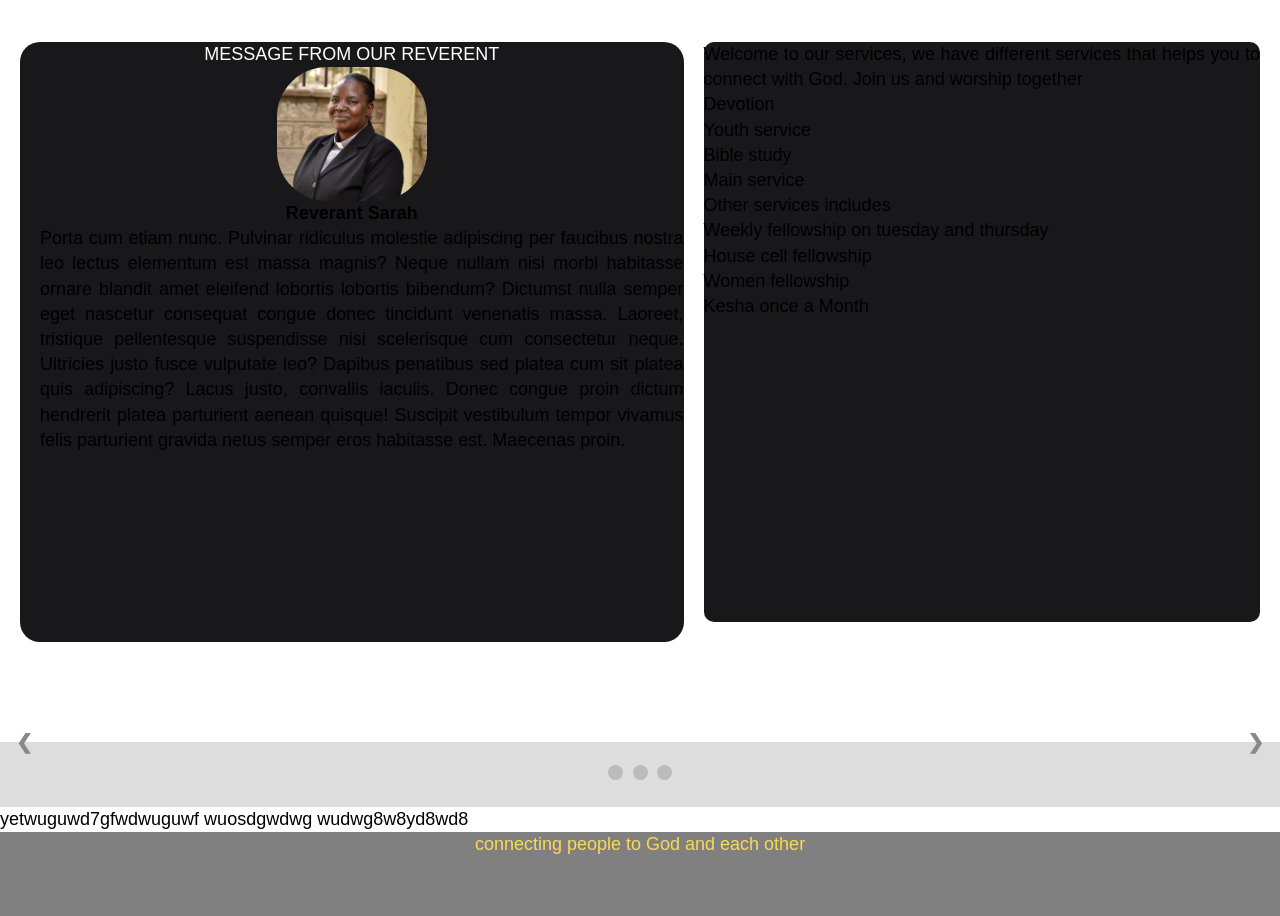
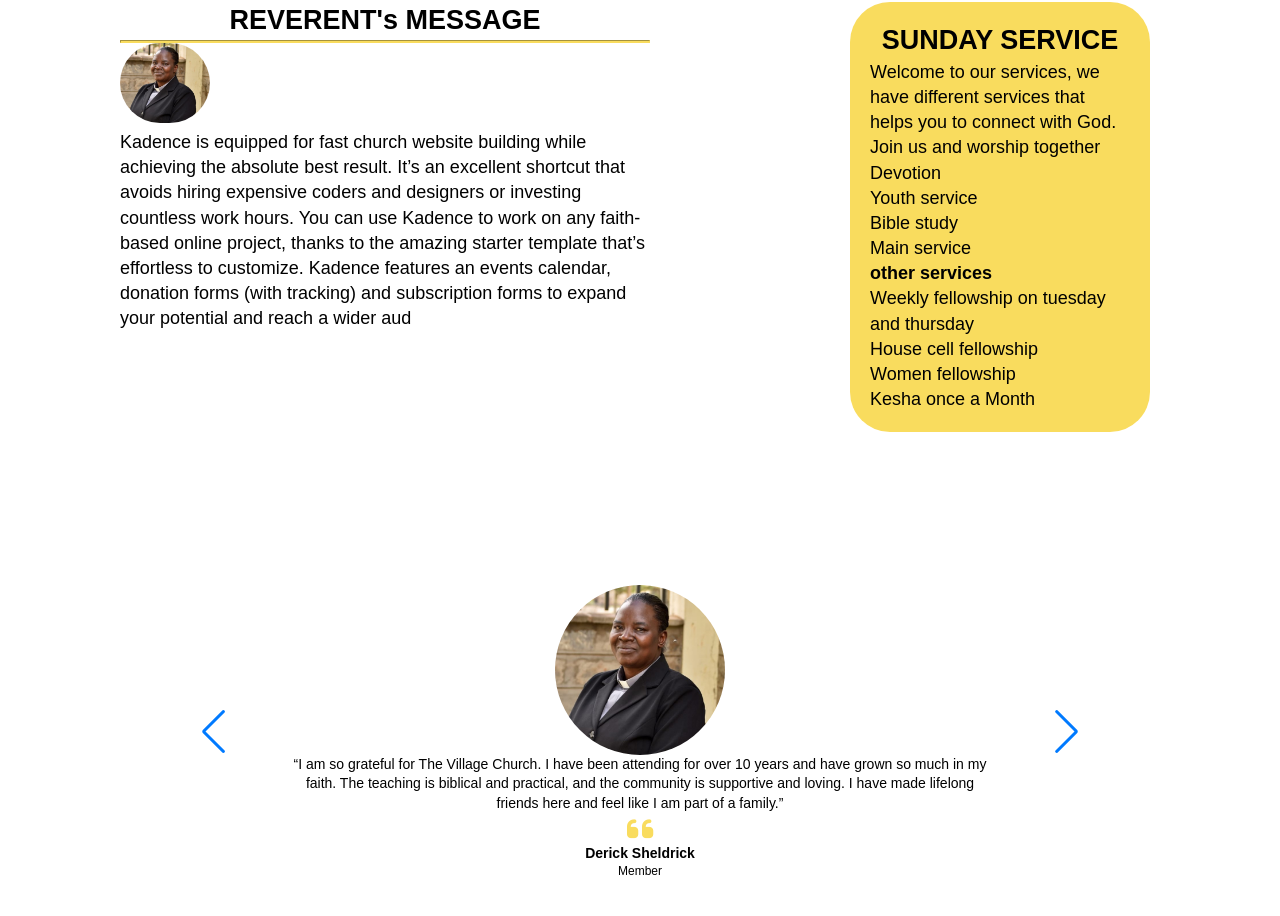
Before and after one commit to dericksheldrick/christtemple.github.io, a plain HTML site: page index.html in a window 1280 px wide. Shown: the part 858-1774 px from the top of the page. Drawn offline with Linux system fonts and the light colour scheme; files whose address does not match are found by name.

Commit message:
update on the ux

```diff
--- a/css/index.css
+++ b/css/index.css
@@ -64,6 +64,7 @@ a {
   opacity: 0.5;
   box-shadow: 0 2px 0 rgba(0, 0, 0, 0.4);
   z-index: 10;
+  border-bottom: 3px solid #f9d952;
 
 }
 .nav-list {
@@ -136,29 +137,91 @@ a {
 }
 .service-section {
   display:flex;
-  justify-content: space-around;
-  /*flex-direction: column;*/
-  text-align: justify;
-  padding: 10rem 2rem;
-  width: 100%;
-  height: 100vh;
+  flex-direction: row;
+  margin-left: 100px;
+  margin-right: 80px;
+  padding: 6rem 2rem;
 }
-.comment{
-  display: flex;
-/*justify-content: space-around;*/
-  padding: 30px 10px;
+hr{
+  height: 3px;
+  background-color:#f9dc5e;
+  border-color:#f9dc5e;
+}
+.message-section{
+  width: 50%;
 
 }
-.slider-container{
-  position: relative;
-  background: white;
+.sunday{
+  width: 300px;
+  margin-left: 200px;
+  padding: 20px;
+  border-radius: 40px;
+  background-color: #f9dc5e;
 }
-.myslides{
-  display:none;
-  padding: 80px;
+
+h2{
   text-align: center;
 }
-.prev, .next{
+.service-section img{
+  height: 80px;
+  width: auto;
+  border-radius: 50px;
+  cursor: pointer;
+}
+.container{
+  width: 100%;
+  height: 60vh;
+  margin: 0%;
+  padding: 0%;
+  box-sizing: border-box;
+  display: flex;
+  flex-direction: column;
+  align-items: center;
+  justify-content: center;
+}
+.testimony{
+  position: relative;
+  max-width: 900px;
+  width: 100%;
+  padding:50px 0;
+
+}
+.testimony img{
+  width:170px;
+  height: 170px;
+  border-radius: 50%;
+  object-fit: cover;
+}
+.myslides .slide{
+  display: flex;
+  align-items: center;
+  justify-content: center;
+  flex-direction: column;
+}
+.slide q{
+  padding: 0 100px;
+  text-align: center;
+  font-size: 14px;
+  font-weight: 400;
+
+}
+.myslides .quote-icon{
+  font-size: 30px;
+  color: #f9dc5e;
+}
+.myslides .author{
+  display: flex;
+  flex-direction: column;
+  font-size: 14px;
+  font-weight: 600;
+}
+.myslides .role{
+  display: flex;
+  flex-direction: column;
+  font-size: 12px;
+  font-weight: 400px;
+}
+/*.prev, .next{
   cursor: pointer;
   position: absolute;
   top: 50%;
@@ -201,57 +264,8 @@ a {
 q {
   font-style: italic;}
 .author {
-  color: cornflowerblue;}
+  color: cornflowerblue;}*/
 
-
-.box{
-  width:90%;
-  background: #181719;
-  border-radius: 20px;
-  z-index: 20;
-
-
-}
-.boxes{
-  margin-bottom: 20px;
-  margin-left: 20px;
-  background: #181719;
-  border-radius: 10px;
-  z-index: 20;
-}
-.message-section{
-  display: flex;
-  flex-direction: column;
-  justify-content: center;
-  align-items: center;
-  height: fit-content;
-  width: fit-content;
-  background-image: linear-gradient(to top right #fdf3ca, white);
-
-}
-.message-header{
-  color: white;
-
-}
-.profile{
-  width: 150px;
-  height: 1000%;
-  object-fit: cover;
-  border-radius: 50px;
-  cursor:pointer;
-}
-.profile-name{
-  display: flex;
-  flex-direction: column;
-  color: black;
-}
-.message-sent{
-  display: flex;
-  justify-content: space-around;
-  align-content: center;
-  margin-left: 20px;
-  /**margin-bottom: 36%;**/
-}
 
 .join-us-section {
   display: flex;
@@ -260,18 +274,19 @@ q {
   align-items: center;
   text-align: center;
   width: 100%;
-  height: 15vh;
+  height: auto;
   overflow: hidden;
-  background:gray;
+
 }
 .join-us-header{
   display:block;
-  color: #f9d952;
+
 }
 .join-us-list a {
   transition: all 0.3s ease-in-out 0s;
   display: inline-block;
-  padding: 0px;
+  padding: 30px;
   margin: 0px;
   font-size: 24px;
+  color:#f9d952;
 }
--- a/css/style.css
+++ b/css/style.css
@@ -2,6 +2,8 @@
 #gallery a{
     transition: 1s;
     padding: 15px;
+    border-radius: 70px;
+
 }
 #gallery a:hover{
     filter: grayscale(50%);
@@ -14,7 +16,27 @@
     flex-wrap: wrap;
     justify-content:center;
     align-items: center;
-    margin:8px 8px;
+    gap: 2px;
+    max-width: 1400px;
+    margin:0 auto;
+    padding: 20px 10px;
     transition: 1s;
     filter: grayscale(30%);
 }
+header{
+    text-align: center;
+    text-transform: uppercase;
+    padding:32px;
+    background-color: #f9dc5e;
+    color: black;
+    border-bottom: 4px solid #0f0a02;
+}
+img{
+    border-radius: 10px;
+    width: 100%;
+    max-width: 350px;
+    height: 300px;
+    object-fit: cover;
+    border-radius: 10px;
+
+}
--- a/index.html
+++ b/index.html
@@ -13,8 +13,10 @@
   <link rel="stylesheet" href="css/index.css">
   <link href="css/style.css" rel="stylesheet"/>
   <link href="css/lightbox.min.css" rel="stylesheet"/>
+  <link href="css/swiper-element-bundle.min.css" rel="stylesheet"/>
   <script src="js/lightbox-plus-jquery.min.js"></script>
-  <script src="slider.js"></script>
+  <script src="js/swiper-element-bundle.min.js"></script>
+  <script src="js/slide.js"></script>
   </head>
 <body>
     <nav id="navbar" class="nav">
@@ -33,23 +35,18 @@
       <button class="btn-success"><a href="#" target="_blank">Sunday Service</a></button>
     </section>
     <section id="service" class="service-section">
-      <div class="box">
-        <section id="message" class="message-section">
-          <div class="message-header">
-            <p>MESSAGE FROM OUR REVERENT</p>
+      <div class="message-section">
+        <h2>REVERENT's MESSAGE</h2>
+        <hr>
+        <img class="profile" src="image/pro 1.jpg" alt="Rev Ndeva">
+        <p>Kadence is equipped for fast church website building while achieving the absolute best result. It’s an excellent shortcut that avoids hiring expensive coders and designers or investing countless work hours.
+
+          You can use Kadence to work on any faith-based online project, thanks to the amazing starter template that’s effortless to customize.
+
+          Kadence features an events calendar, donation forms (with tracking) and subscription forms to expand your potential and reach a wider aud</p>
       </div>
-            <img class="profile" src="image/pro 1.jpg" alt="Rev Ndeva ">
-          <div class="profile-name">
-            <strong>Reverant Sarah</strong>
-          </div>
-          <div class="message-sent">
-            <p>
-              Porta cum etiam nunc. Pulvinar ridiculus molestie adipiscing per faucibus nostra leo lectus elementum est massa magnis? Neque nullam nisi morbi habitasse ornare blandit amet eleifend lobortis lobortis bibendum? Dictumst nulla semper eget nascetur consequat congue donec tincidunt venenatis massa. Laoreet, tristique pellentesque suspendisse nisi scelerisque cum consectetur neque. Ultricies justo fusce vulputate leo? Dapibus penatibus sed platea cum sit platea quis adipiscing? Lacus justo, convallis iaculis. Donec congue proin dictum hendrerit platea parturient aenean quisque! Suscipit vestibulum tempor vivamus felis parturient gravida netus semper eros habitasse est. Maecenas proin.</p>
-          </div>
-        </section>
-      </div>
-      <div class="boxes">
-        <div class="ses">
+      <div class="sunday">
+        <h2>SUNDAY SERVICE</h2>
         <p>Welcome to our services, we have different services that helps you to connect with God. Join us and worship together</p>
         <ul>
           <li>Devotion</li>
@@ -57,7 +54,7 @@
           <li>Bible study</li>
           <li>Main service</li>
         </ul>
-          <p>Other services includes</p>
+        <h4>other services</h4>
         <UL>
           <li>Weekly fellowship on tuesday and thursday</li>
           <li>House cell fellowship</li>
@@ -65,30 +62,38 @@
           <li>Kesha once a Month</li>
         </UL>
       </div>
+    </section>
+    <section class="container">
+      <div class="testimony mySwiper">
+        <div class="myslides swiper-wrapper">
+          <div class="slide swiper-slide">
+            <img class="profile" src="image/pro 1.jpg" alt="Rev Ndeva">
+            <q>I am so grateful for The Village Church. I have been attending for over 10 years and have grown so much in my faith. The teaching is biblical and practical, and the community is supportive and loving. I have made lifelong friends here and feel like I am part of a family.</q>
+            <i class="fa-solid fa-quote-left quote-icon"></i>
+            <span class="author">Derick Sheldrick</span>
+            <span class="role">Member</span>
+          </div>
+          <!--<div class="slide swiper-slide">
+            <img class="profile" src="image/pro 1.jpg" alt="Rev Ndeva">
+            <q>I am so grateful for The Village Church. I have been attending for over 10 years and have grown so much in my faith. The teaching is biblical and practical, and the community is supportive and loving. I have made lifelong friends here and feel like I am part of a family.</q>
+            <i class="fa-solid fa-quote-left quote-icon"></i>
+            <span class="author">Derick Sheldrick</span>
+            <span class="role">Member</span>
+          </div>
+          <div class="slide swiper-slide">
+            <img class="profile" src="image/pro 1.jpg" alt="Rev Ndeva">
+            <q>I am so grateful for The Village Church. I have been attending for over 10 years and have grown so much in my faith. The teaching is biblical and practical, and the community is supportive and loving. I have made lifelong friends here and feel like I am part of a family.</q>
+            <i class="fa-solid fa-quote-left quote-icon"></i>
+            <span class="author">Derick Sheldrick</span>
+            <span class="role">Member</span>
+          </div>-->
+        </div>
+        <div class="swiper-button-next"></div>
+        <div class="swiper-button-prev"></div>
+        <div class="swiper-pagination"></div>
       </div>
     </section>
-    <section id="comment" class="slider-container">
-      <div class="myslides">
-        <q>i;g2igige2yedggh8geid uegg2yq  puqgeuue jowgoueuqogwqd uguoedqvdu;e;d 'veefqugequdqx oqe;qyuqdgvqodvo   vquvqdgqgqudgdqqqqqq qug;qfuqduqvsqqjsv;qsjoqdvjgqcsqvyvqugsqcuv</q>
-        <p class="author">derick sheldrick</p>
-      </div>
-      <div class="myslides">
-        <q>wiiegidgi/hdgihidhgd iigeiigwege/pwpiwe eyeyiyiewyeee qiyyegdgdeiywe qwieidiiddsi eisiyiqwyeie eyieyiqeiye/eyie eyieyydg dpgd eyeiqeyie</q>
-        <p class="author">derick sheldrick</p>
-      </div>
-      <div class="myslides">
-        <q>qwhigkaisisdi gigsigsidigq/igd guwogofodf wufedugsuggqwos gugsugugvafsqvugweuo egugwuegwvuowfuow oiweguuwffweuwef wfufwufufwufufgwdv wefguwduwudfwdugwd weufuwguwdufwoufuwod </q>
-        <p class="author">derick sheldrick</p>
-      </div>
-      <a class="prev" onclick="plusSlides(-1)">&#10094;</a>
-      <a class="next" onclick="plusSlides(1)">&#10095;</a>
-    </section>
-      <div class="dot-container">
-        <span class="dot" onclick="currentSlide(1)"></span>
-        <span class="dot" onclick="currentSlide(2)"></span>
-        <span class="dot" onclick="currentSlide(3)"></span>
-      </div>
-    <p>yetwuguwd7gfwdwuguwf wuosdgwdwg wudwg8w8yd8wd8</p>
+    <hr>
 
     <section id="join-us" class="join-us-section">
       <div class="join-us-header">
@@ -96,10 +101,13 @@
       </div>
       <div class="join-us-list">
        <a href="index.html" rel="stylesheet"><i class="fa-solid fa-house"></i></a>
-       <a href="#" target="blank"><i class="fa-solid fa-phone-flip"></i></a>
-       <a href="#" target="blank"><i class="fa-solid fa-envelope-open"></i></a>
        <a href="#"target="blank"><i class="fa-brands fa-facebook"></i></a>
        <a href="#" target="blank"><i class="fa-brands fa-youtube"></i></i></a>
+       <a href="#" target="blank"><i class="fa-solid fa-envelope-open"></i></a>
+       <a href="#" target="blank"><i class="fa-regular fa-comment"></i></a>
+      </div>
+      <div>
+        <h4>@Boss Enterprise</h4>
       </div>
     </section>
   </body>
--- /dev/null
+++ b/js/slide.js
@@ -0,0 +1,13 @@
+var swiper = new Swiper(".mySwiper", {
+    slidesPerView: 1,
+    spaceBetween: 30,
+    loop: true,
+    pagination: {
+      el: ".swiper-pagination",
+      clickable: true,
+    },
+    navigation: {
+      nextEl: ".swiper-button-next",
+      prevEl: ".swiper-button-prev",
+    },
+  });
--- a/slider.js
+++ /dev/null
@@ -1,26 +0,0 @@
-var slideIndex = 1;
-showSlides(slideIndex);
-
-function plusSlides(n) {
-  showSlides(slideIndex += n);
-}
-
-function currentSlide(n) {
-  showSlides(slideIndex = n);
-}
-
-function showSlides(n) {
-  var i;
-  var slides = document.getElementsByClassName("mySlides");
-  var dots = document.getElementsByClassName("dot");
-  if (n > slides.length) {slideIndex = 1}
-    if (n < 1) {slideIndex = slides.length}
-    for (i = 0; i < slides.length; i++) {
-      slides[i].style.display = "none";
-    }
-    for (i = 0; i < dots.length; i++) {
-      dots[i].className = dots[i].className.replace(" active", "");
-    }
-  slides[slideIndex-1].style.display = "block";
-  dots[slideIndex-1].className += " active";
-}
```
Also changed, not shown: gallery.html (+3 -1 lines), css/swiper-element-bundle.min.css (added), js/swiper-element-bundle.min.js (added), 1 other file. Lines whose indentation alone changed are shown as unchanged.
